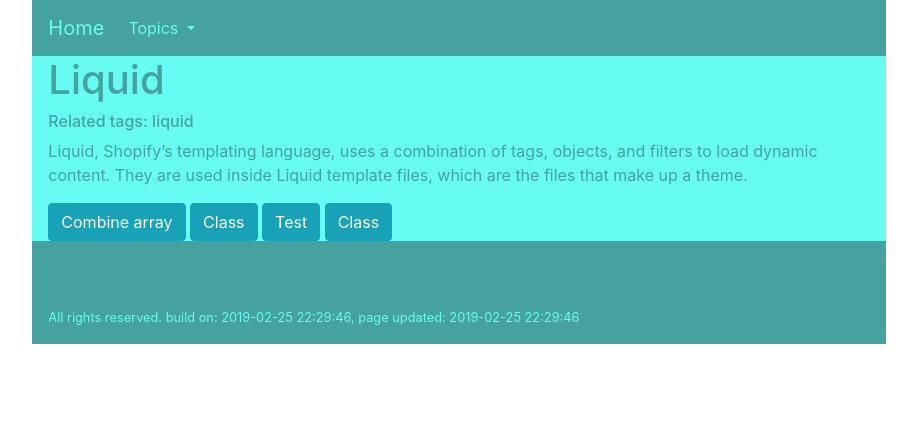
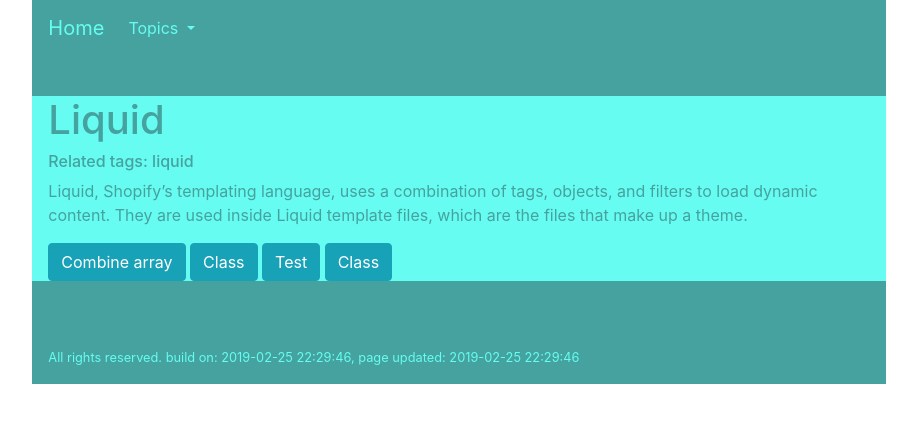
Before and after one commit to CoolColdUK/CoolColdUK.github.io, a Jekyll site: the page built from _topics/liquid.md, in a window 1280 px wide. Shown: the top 423 px of the page, without its empty margins (181-1098 px from the left). Built offline with Jekyll 4.4.1, drawn with Linux system fonts in a browser that asks for light colours; nearby versions of some CDN libraries.

Commit message:
Update header_bs4grid.html
extra row after nav

```diff
--- a/_includes/header_bs4grid.html
+++ b/_includes/header_bs4grid.html
@@ -2,3 +2,7 @@
     {% include logo_bs4grid.html %}
     {% include menu_bs4grid.html %}
 </nav>
+
+<div class="row navbar navbar-expand-lg text-primary bg-primary">
+    &nbsp;
+</div>
```
